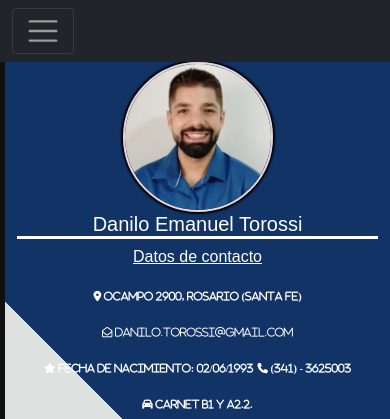
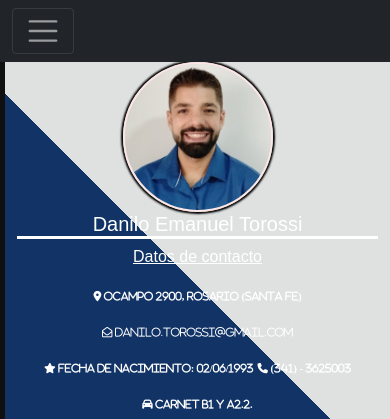
Before and after one commit to DaniloTorossi/curriculum, a plain HTML site: page index.html in a window 390 px wide. Shown: the top 419 px of the page. Drawn offline with nearby package versions, Linux system fonts and the light colour scheme.

Commit message:
arreglo de query

```diff
--- a/style.css
+++ b/style.css
@@ -122,4 +122,9 @@ span {
     height: 100%;
     width: 100%;
   }
+  .datos-personales {
+    background: linear-gradient(45deg, #113366 60%, #dfe0e0 40%);
+    border-left: #101010 5px solid;
+    text-align: center;
+  }
 }
```
